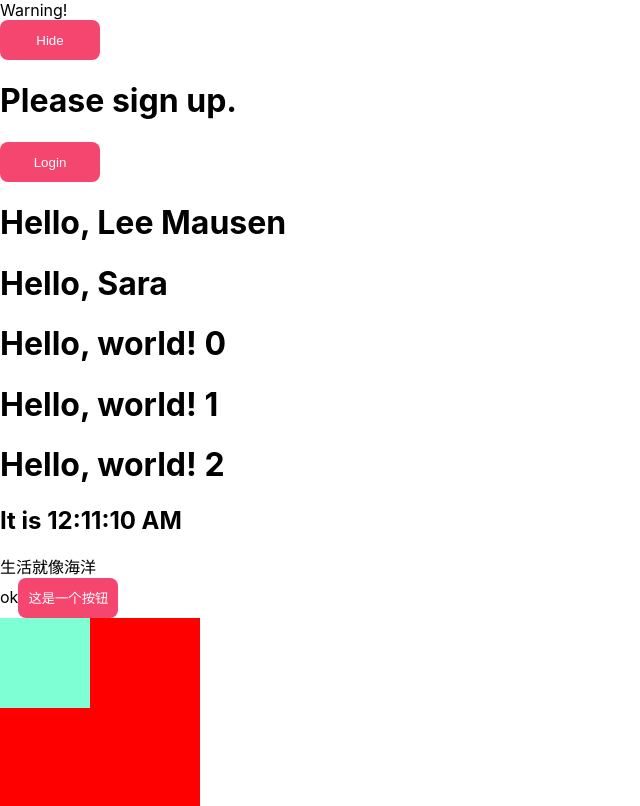
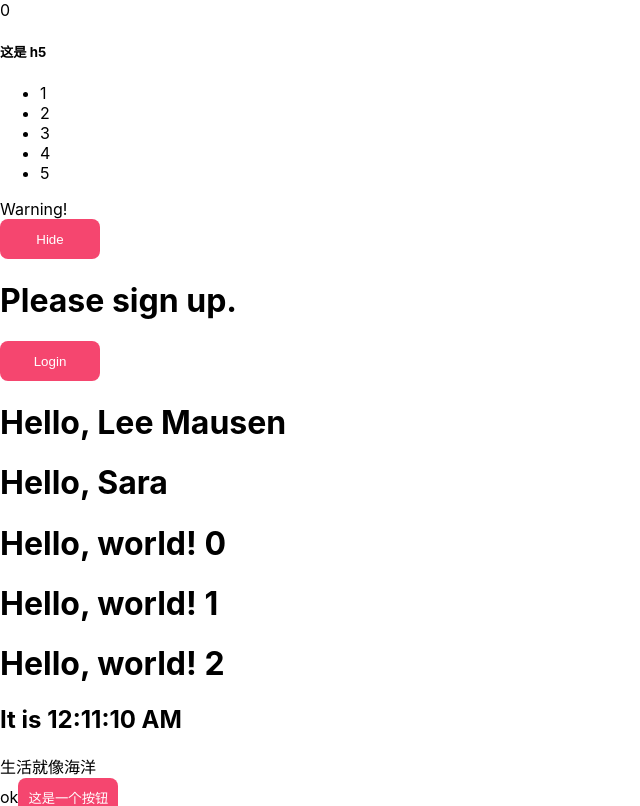
Before and after one commit to Gokoud/react-learning, a React (Create React App) app: page / in a window 1280 px wide. Shown: the top 806 px of the page, without its empty margins (0-640 px from the left). Built offline with nearby package versions, Linux system fonts and the light colour scheme.

Commit message:
Learning list Rendering

```diff
--- a/src/index.js
+++ b/src/index.js
@@ -3,7 +3,7 @@ import ReactDOM from "react-dom/client";
 import "./index.css";
 import App from "./App";
 import Clock from "./Clock";
-import Condition from './Condition'
+import Condition from "./Condition";
 import reportWebVitals from "./reportWebVitals";
 import LoginControll from "./LoginControll";
 import Page from "./noRender";
@@ -41,39 +41,58 @@ function Commen(props) {
 }
 
 const author = {
-    name: 'mausen',
-    avatarUrl: 'img'
-}
+    name: "mausen",
+    avatarUrl: "img",
+};
 
 function MailBox(props) {
     const unreadMessage = props.unreadMessage;
     if (unreadMessage.length > 0) {
-        return null
+        return null;
     }
     return (
         <div>
             <h1>Hello!</h1>
-            {unreadMessage.length > 0 &&
-                <h2>
-                    You have {unreadMessage.length} unread message.
-                </h2>
-            }
+            {unreadMessage.length > 0 && (
+                <h2>You have {unreadMessage.length} unread message.</h2>
+            )}
         </div>
+    );
+}
+
+const numbers = [1, 2, 3, 4, 5];
+function ListItem(props) {
+    return <li>{props.value}</li>
+}
+function NumberList(props) {
+    const numbers = props.numbers;
+    return (
+        <ul>
+            {numbers.map(number => <ListItem key={number} value={number} />)}
+        </ul>
     )
 }
-
-const message = ['react','re:react','re:Re: React'];
-
+const count = 0
+const message = ["react", "re:react", "re:Re: React"];
 const root = ReactDOM.createRoot(document.getElementById("root"));
 root.render(
     <React.StrictMode>
-        <Page demoProps={message}/>
-        <MailBox unreadMessage={message}/>
+        <div>
+        {count && <h1>Messages: {count}</h1>}
+        </div>
+        { true ? <h5>这是 h5</h5> : <h4>这是 h4</h4> }
+        <NumberList numbers={numbers} />
+        <Page demoProps={message} />
+        <MailBox unreadMessage={message} />
         <LoginControll />
         <App />
         <Clock text="生活就像海洋" />
         <Condition />
-        <Commen author={author} text="生活就像海洋" date={new Date().toLocaleTimeString()} />
+        <Commen
+            author={author}
+            text="生活就像海洋"
+            date={new Date().toLocaleTimeString()}
+        />
     </React.StrictMode>
 );
 
--- /dev/null
+++ b/src/list.js
@@ -0,0 +1,2 @@
+import React from 'react'
+import './list.css'
--- a/src/noRender.js
+++ b/src/noRender.js
@@ -1,5 +1,4 @@
 import React from "react";
-
 
 function WarningBanner(props) {
     if (!props.warn) {
```
Also changed, not shown: src/list.css (added).
